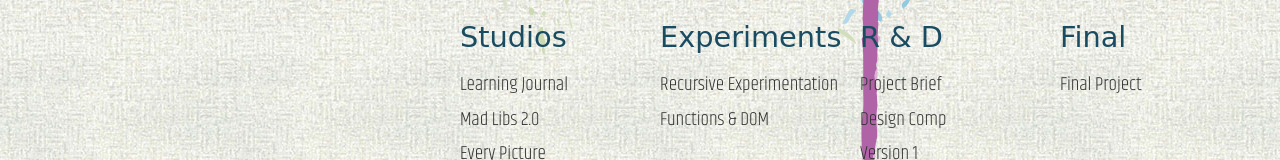
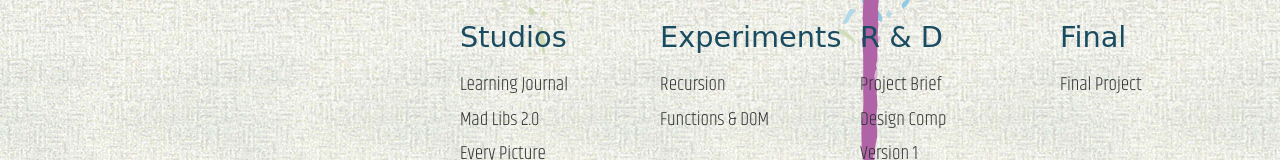
Before and after one commit to wmmeaducd/des157a-2023, a plain HTML site: page index.html in a window 1280 px wide. Shown: the part 225-385 px from the top of the page. Drawn offline with nearby package versions, Linux system fonts and the light colour scheme; a web font is replaced by a local one.

Commit message:
shortened label

```diff
--- a/index.html
+++ b/index.html
@@ -34,7 +34,7 @@
             <section>
                 <h2>Experiments</h2>
                 <ul>
-                    <li><a href="exp1">Recursive Experimentation</a></li>
+                    <li><a href="exp1">Recursion</a></li>
                     <li><a href="#">Functions &amp; DOM</a></li>
                 </ul>
             </section>
```
